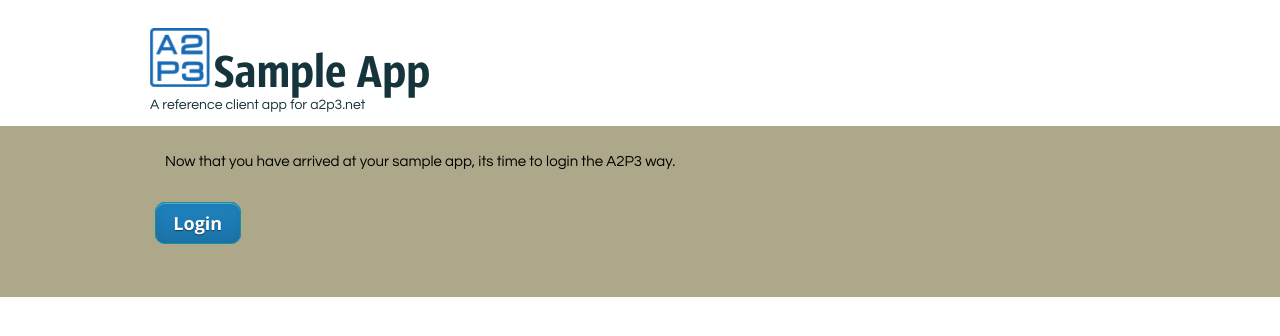
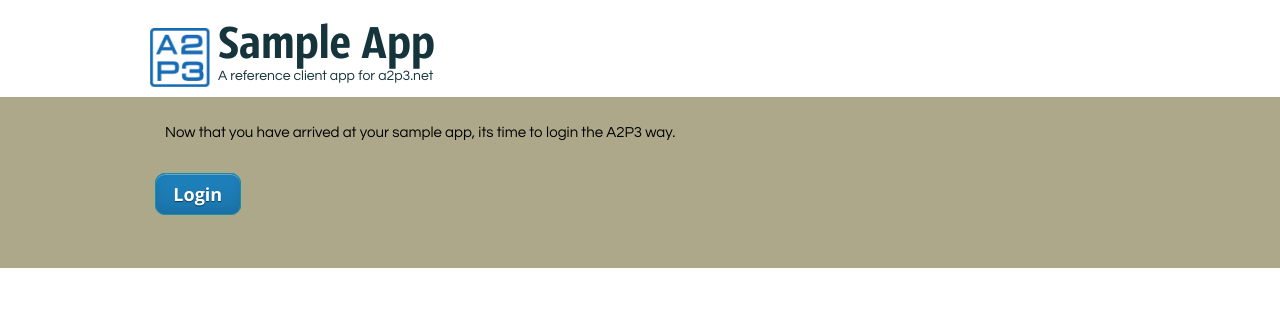
Before and after one commit to dickhardt/sample-node-a2p3, a website: page html/index.html in a window 1280 px wide. Drawn offline with nearby package versions, Linux system fonts and the light colour scheme; files that its build step writes are made by us from their sources; no server answers; files whose address does not match are found by name.

Commit message:
fixup styles for title

```diff
--- a/html/assets/style.css
+++ b/html/assets/style.css
@@ -177,6 +177,10 @@ body img[height="1"] {
 
 }
 
+.headerLogo {
+	float:left;
+	padding-right: 8px;
+}
 
 .mainTitle {
 	font-family: 'Sansus_Webissimo-Regular';
```
